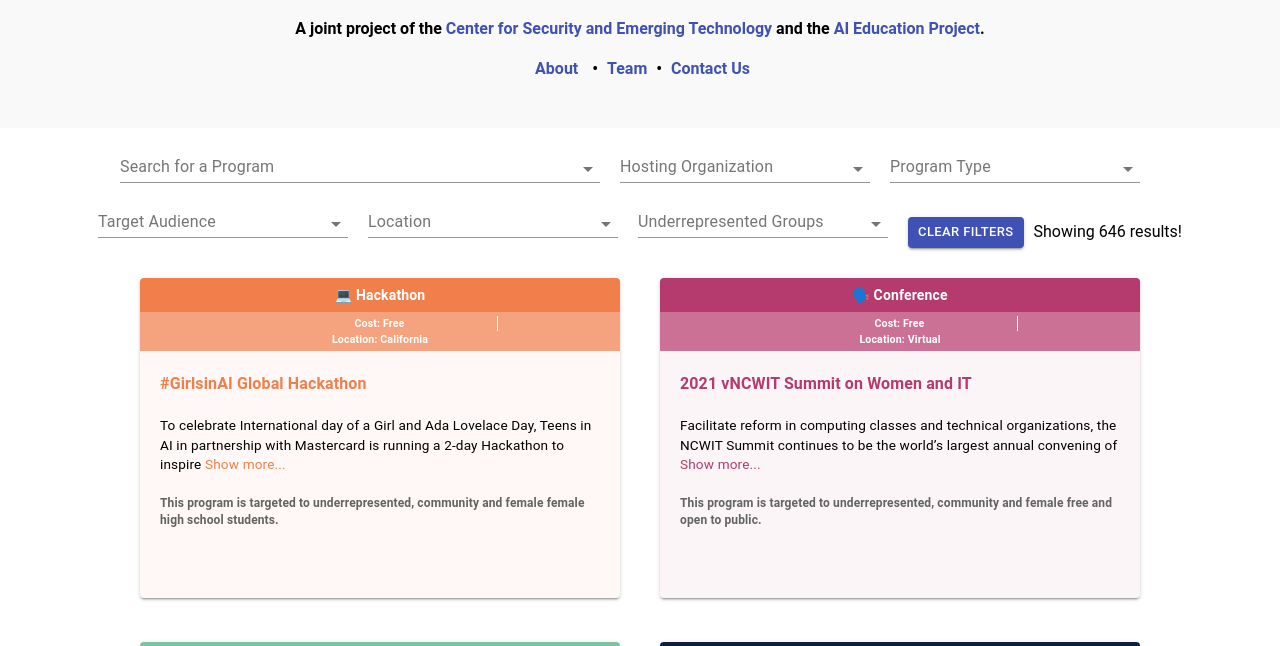
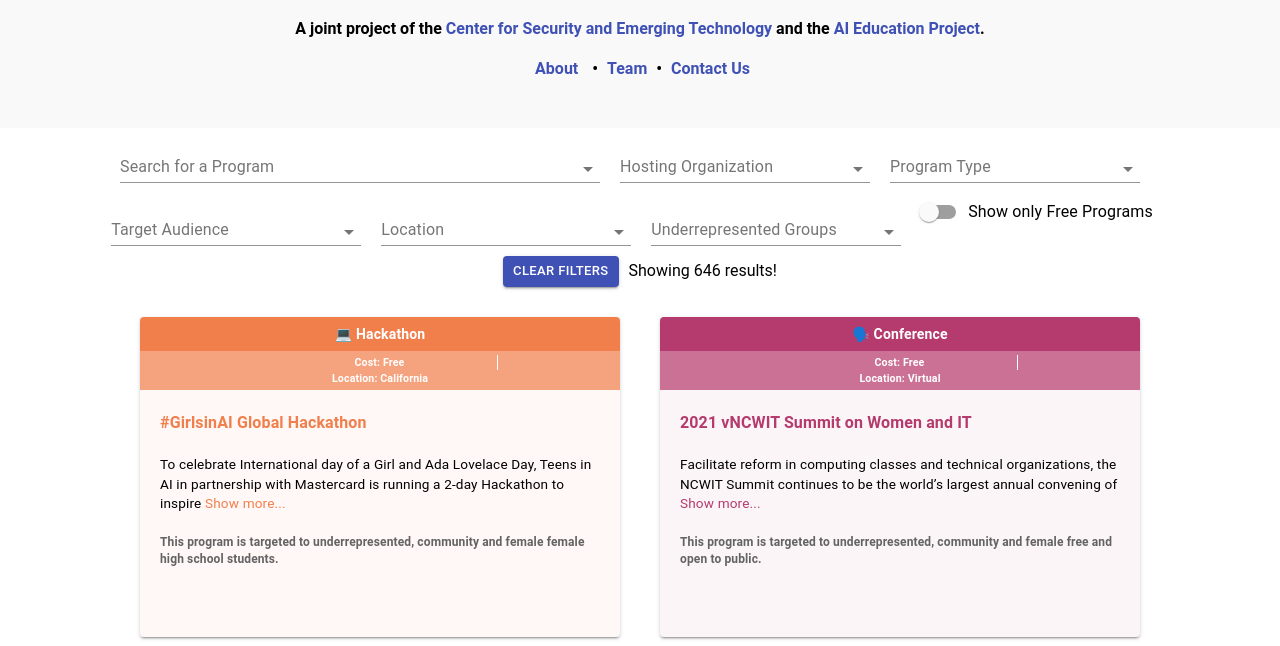
Before and after one commit to georgetown-cset/ai-education-catalog, a Gatsby site in the folder ai-education-programs/: page / in a window 1280 px wide. Shown: the part 136-782 px from the top of the page. Built offline with nearby package versions, Linux system fonts and the light colour scheme; Gatsby itself is replaced by a stand-in of ours.

Commit message:
Add is_free toggle

```diff
--- a/ai-education-programs/src/pages/index.js
+++ b/ai-education-programs/src/pages/index.js
@@ -7,6 +7,8 @@ import Typography from '@material-ui/core/Typography';
 import CircularProgress from '@material-ui/core/CircularProgress';
 import Link from '@material-ui/core/Link';
 import Button from '@material-ui/core/Button';
+import FormControlLabel from '@material-ui/core/FormControlLabel';
+import Switch from '@material-ui/core/Switch';
 
 import {data} from "../data/data";
 import cset_logo from "../images/cset_logo.svg";
@@ -39,12 +41,17 @@ const IndexPage = () => {
     "type": [],
     "target": [],
     "location": [],
-    "underrep": []
+    "underrep": [],
+    "is_free": [false]
   };
 
   const [filterValues, setFilterValues] = React.useState({...defaultFilterValues});
   const [filterMetadata, setFilterMetadata] = React.useState({...defaultFilterValues});
   const [filteredPrograms, setFilteredPrograms] = React.useState(data.slice(0));
+
+  const handleToggleChange = () => {
+    handleFilterRows("", [!filterValues["is_free"][0]], "is_free");
+  };
 
   const handleFilterRows = (evt, filters, changed_key, reset = false) => {
     const cleanFilters = filters.filter(k => (k !== null) && (k !== ""));
@@ -69,7 +76,8 @@ const IndexPage = () => {
       for (let key in filterValues) {
         if ((updatedFilterValues[key].length !== 0) &&
           ((typeof(program[key]) === "string" && !updatedFilterValues[key].includes(program[key])) ||
-            (typeof(program[key]) === "object" && !hasOverlap(updatedFilterValues[key], program[key])))) {
+            (typeof(program[key]) === "object" && !hasOverlap(updatedFilterValues[key], program[key])) ||
+            (key === "is_free" && updatedFilterValues[key][0] && !program[key]))) {
           include = false;
           for(let other_key in filteredProgramMetadata){
             if(other_key !== key) {
@@ -86,7 +94,7 @@ const IndexPage = () => {
           if(filteredProgramMetadata[key] === null){
             filteredProgramMetadata[key] = [];
           }
-          if(typeof(program[key]) === "string") {
+          if(typeof(program[key]) !== "object") {
             filteredProgramMetadata[key].push(program[key])
           } else {
             filteredProgramMetadata[key].push(...program[key])
@@ -157,6 +165,17 @@ const IndexPage = () => {
                 value={filterValues[labelElt.key]}
                />
               )}
+              <FormControlLabel
+                control={
+                  <Switch
+                    checked={filterValues["is_free"][0]}
+                    onChange={handleToggleChange}
+                    name="show_free"
+                    color="primary"
+                  />
+                }
+                label="Show only Free Programs"
+              />
               <div style={{display: "inline-block", verticalAlign: "bottom"}}>
                 <Button color="primary" size="small" variant="contained" style={{marginRight: "10px"}} onClick={resetFilter}>
                   Clear Filters
```
